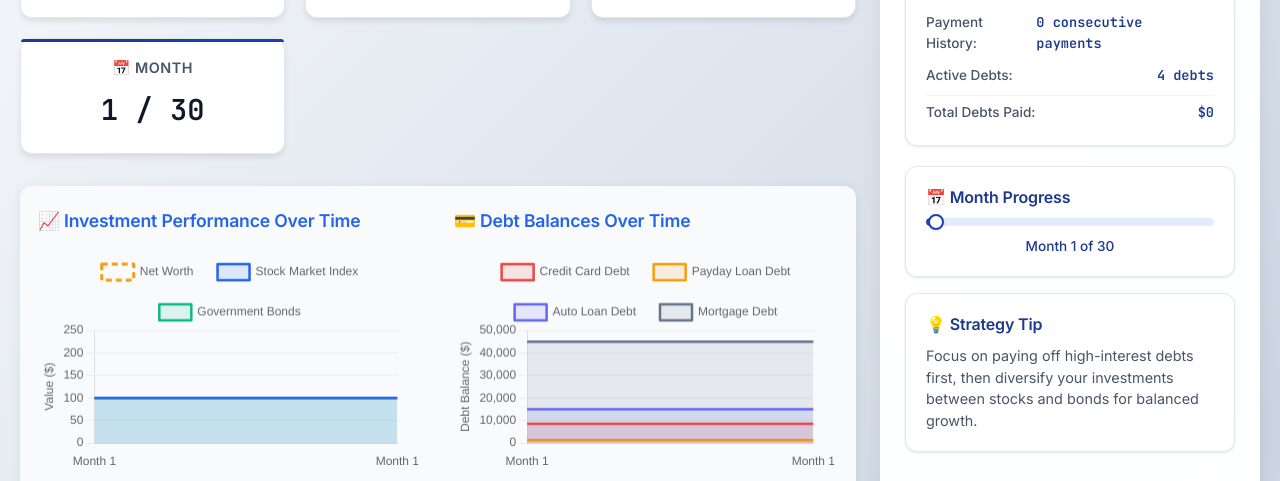
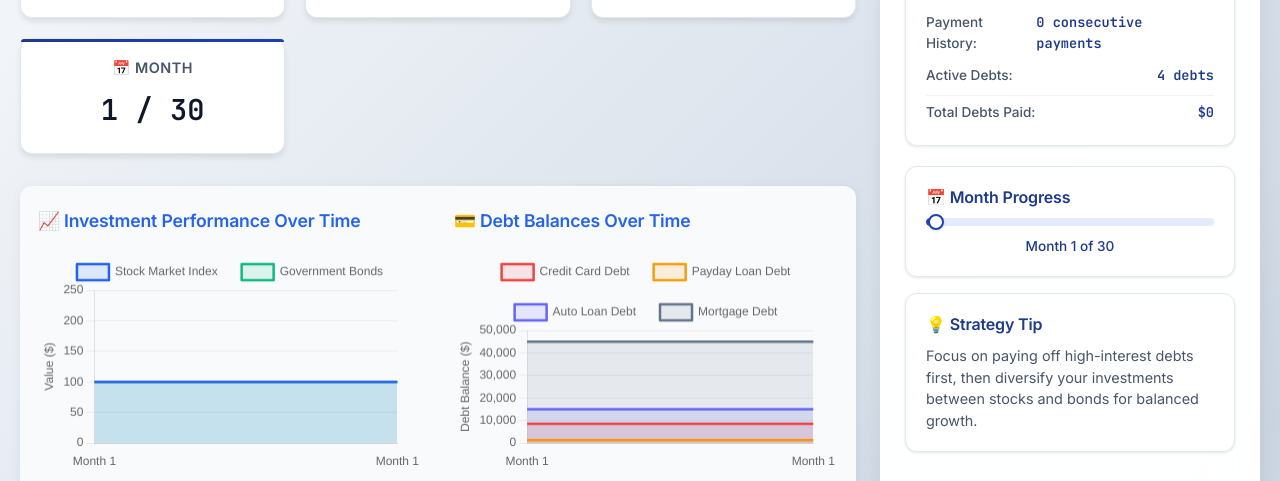
Before and after one commit to Jacob-Lor/sink, a plain HTML site: page index.html in a window 1280 px wide. Shown: the part 282-763 px from the top of the page. Drawn offline with nearby package versions, Linux system fonts and the light colour scheme.

Commit message:
Removed net worth from graph

```diff
--- a/index.html
+++ b/index.html
@@ -1881,20 +1881,6 @@ let investmentChart, debtChart;
                 netWorthData.push(cash + portfolioValue - totalDebt);
             }
             netWorthData = ensureLineVisible(netWorthData);
-            investmentDatasets.push({
-                label: 'Net Worth',
-                data: netWorthData,
-                borderColor: '#f59e0b',
-                backgroundColor: 'rgba(245,158,11,0.0)',
-                borderWidth: 3,
-                pointRadius: 0,
-                pointHoverRadius: 6,
-                pointBackgroundColor: '#f59e0b',
-                fill: false,
-                tension: 0.1,
-                borderDash: [6, 4],
-                order: 0
-            });
 
             // Debt balances: only debts
             const debtKeys = Object.keys(gameState.investments).filter(k => gameState.investments[k].isDebt);
```
